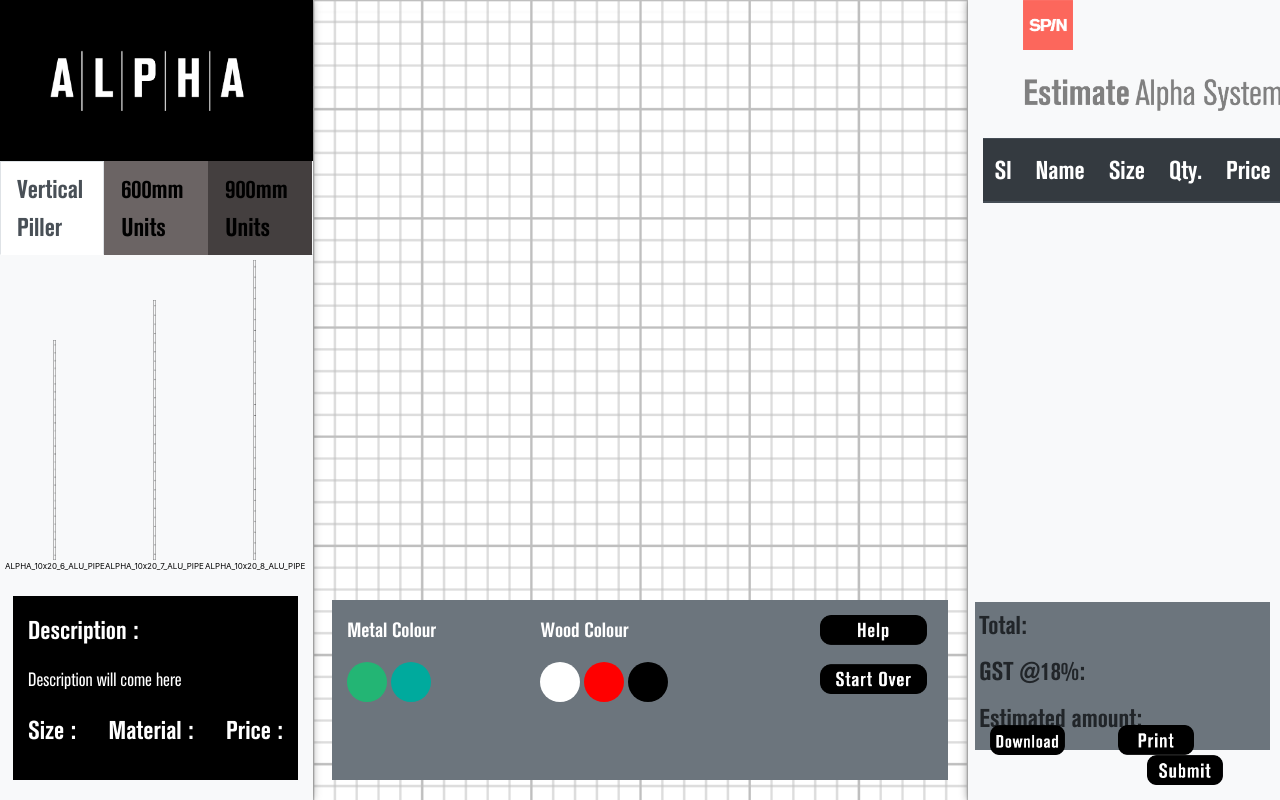
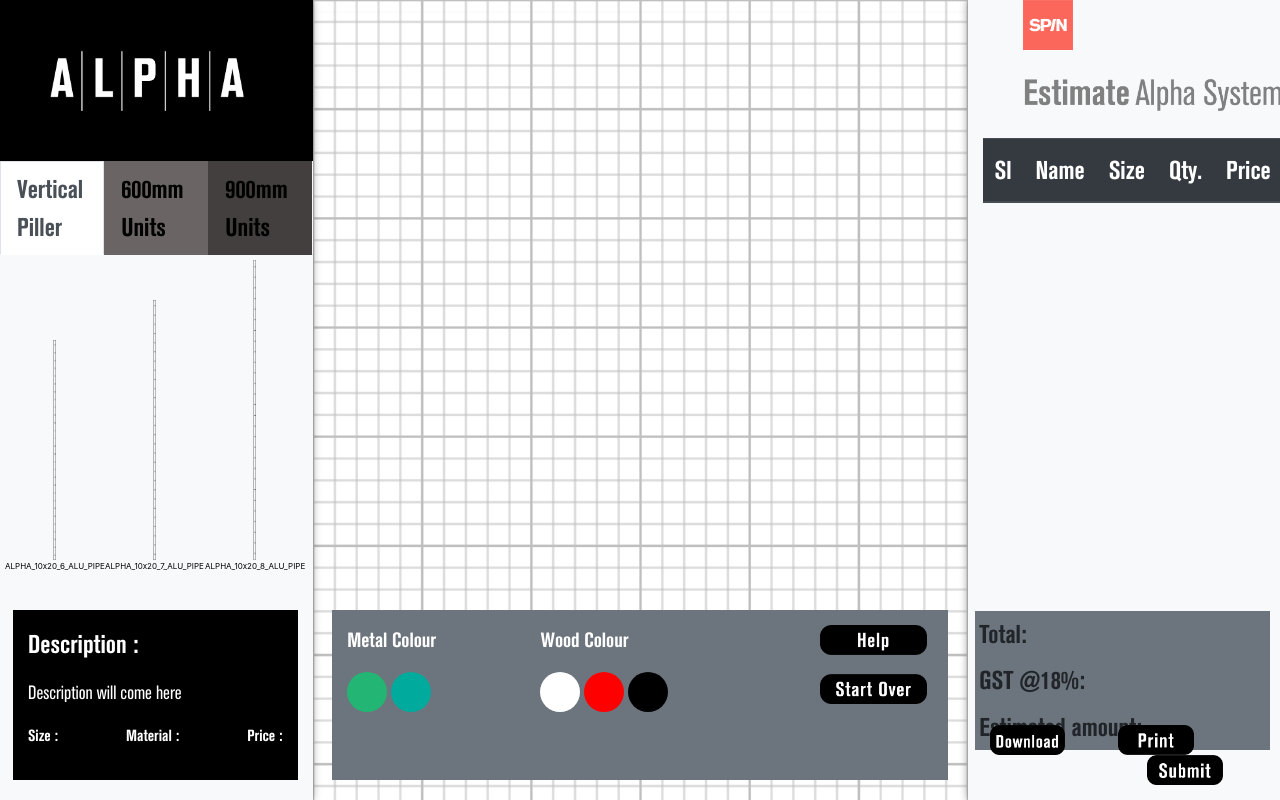
Before and after one commit to GuptaRaghav/Atlas, a PHP site: page / in a window 1280 px wide. Run offline with PHP 8.4, Linux system fonts and the light colour scheme; some libraries are stand-ins or nearby versions.

Commit message:
footer in sync and left panel footer elem modified

```diff
--- a/css/style.css
+++ b/css/style.css
@@ -108,7 +108,7 @@
 }
 .colorcontainer{
     padding: 15px;
-    height:180px;
+    height:170px;
     background-color: #6c757d;
     /* width: 65%; */
     bottom: 20px;
@@ -163,6 +163,7 @@
 	color: white;
     background-color: black;
     padding:15px;
+    height: 170px;
     /* height: auto; */
     /* width: 100%; */
     right: 15px;
@@ -252,7 +253,6 @@
       position: absolute;
       bottom: 50px;
       width: 90%;
-      height: 148px;
       font-size: 1.6em;
       font-family: boldFont
 }
@@ -273,6 +273,12 @@
     font-family: boldFont;
     font-size: 1.6em;
     /* font-size: 1rem; */
+}
+.leftPanelFooteBoldrBotmElem{
+    font-family: boldFont;
+}
+.leftPanelFooterBotmElem{
+    font-family: normalFont;
 }
 .rightPanel-container {
     width:100%;
--- a/index.html
+++ b/index.html
@@ -93,14 +93,14 @@
 				<p id ="descriptionElem" class="normalFont">Description will come here</p>
 				<div style="display: flex; justify-content: space-between;">
 					<div>
-					<p style=" float: left" class="boldFont">Size :</p>
-					<p style=" float: right" class="normalFont" id="sizeElem"></p>
+					<p style=" float: left font-face" class="leftPanelFooteBoldrBotmElem">Size :</p>
+					<p style=" float: right" class="leftPanelFooterBotmElem" id="sizeElem"></p>
 				</div><div>
-					<p style="float: left" class="boldFont">Material :</p>
-					<p style="float: right" class="normalFont" id="materialElem"></p>
+					<p style="float: left" class="leftPanelFooteBoldrBotmElem">Material :</p>
+					<p style="float: right" class="leftPanelFooterBotmElem" id="materialElem"></p>
 				</div><div>
-					<p style="float: left" class="boldFont">Price :</p>
-					<p style="float: right" class="normalFont" id="priceElem"></p>
+					<p style="float: left" class="leftPanelFooteBoldrBotmElem">Price :</p>
+					<p style="float: right" class="leftPanelFooterBotmElem" id="priceElem"></p>
 				</div>
 				</div>
 				</div>
```
